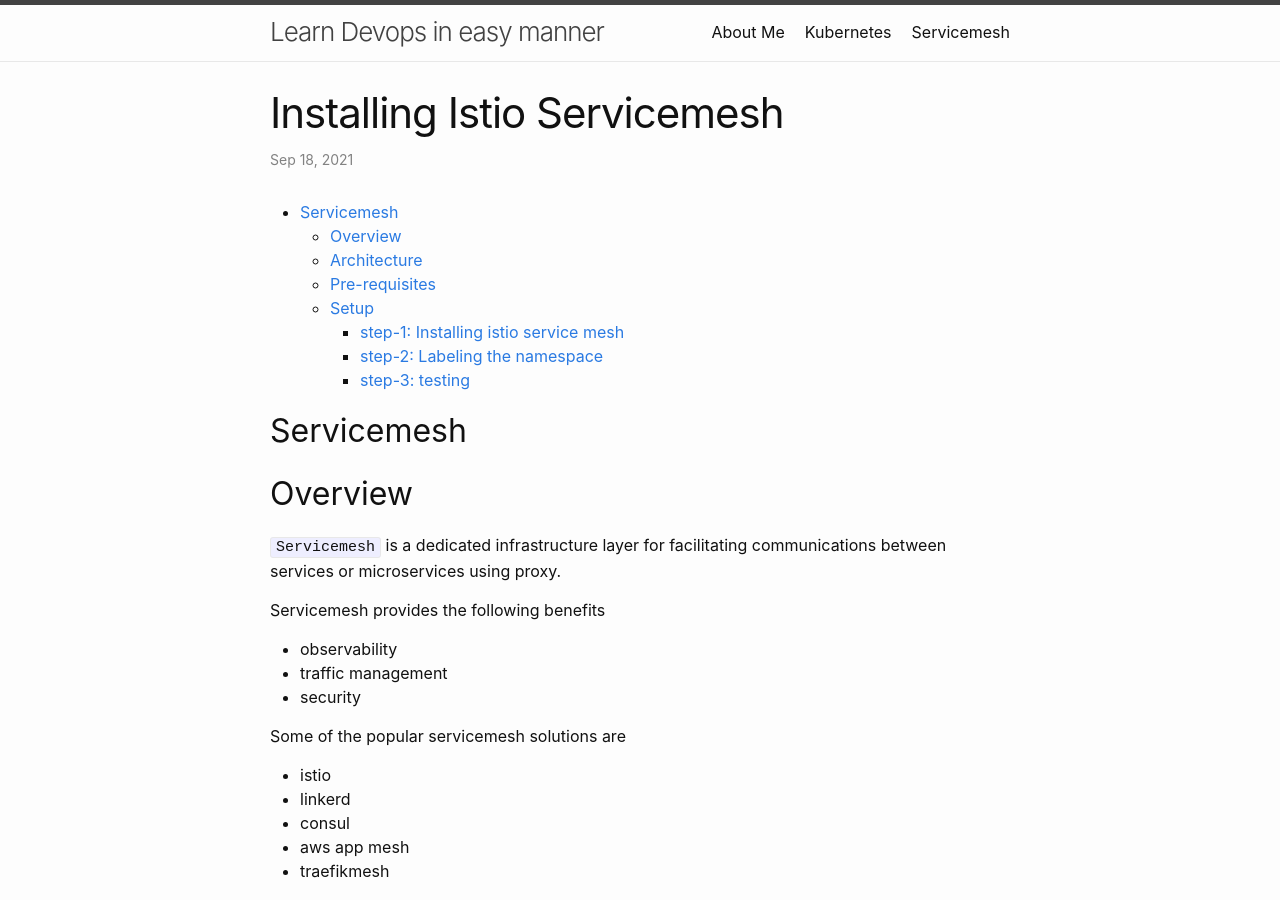
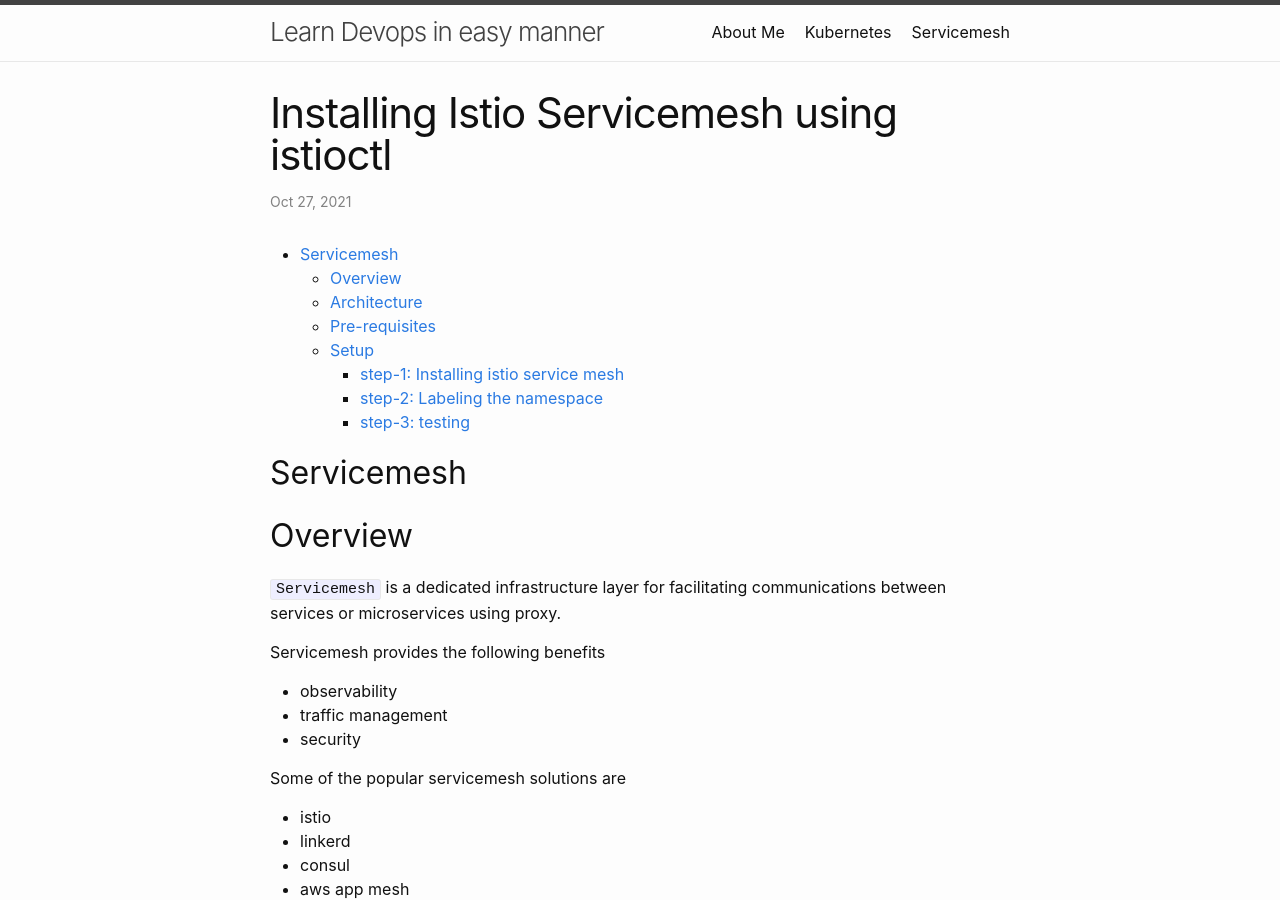
Before and after one commit to purushothamkdr453/my-blog, a Jekyll site: the page built from blog-servicemesh/_posts/2021-10-28-Installing-istio-servicemesh-using-istioctl.markdown, in a window 1280 px wide and 900 px high. Built offline with Jekyll 4.4.1, drawn with Linux system fonts in a browser that asks for light colours.

Commit message:
updated istio servicemesh blog

```diff
--- a/blog-servicemesh/_posts/2021-09-18-What-is-servicemesh.markdown
+++ b/blog-servicemesh/_posts/2021-10-28-Installing-istio-servicemesh-using-istioctl.markdown
@@ -1,7 +1,7 @@
 ---
 layout: post
-title:  "Installing Istio Servicemesh"
-date:   2021-09-18 12:41:25 +0530
+title:  "Installing Istio Servicemesh using istioctl"
+date:   2021-10-28 04:00:00 +0530
 category: servicemesh
 ---
 
```
